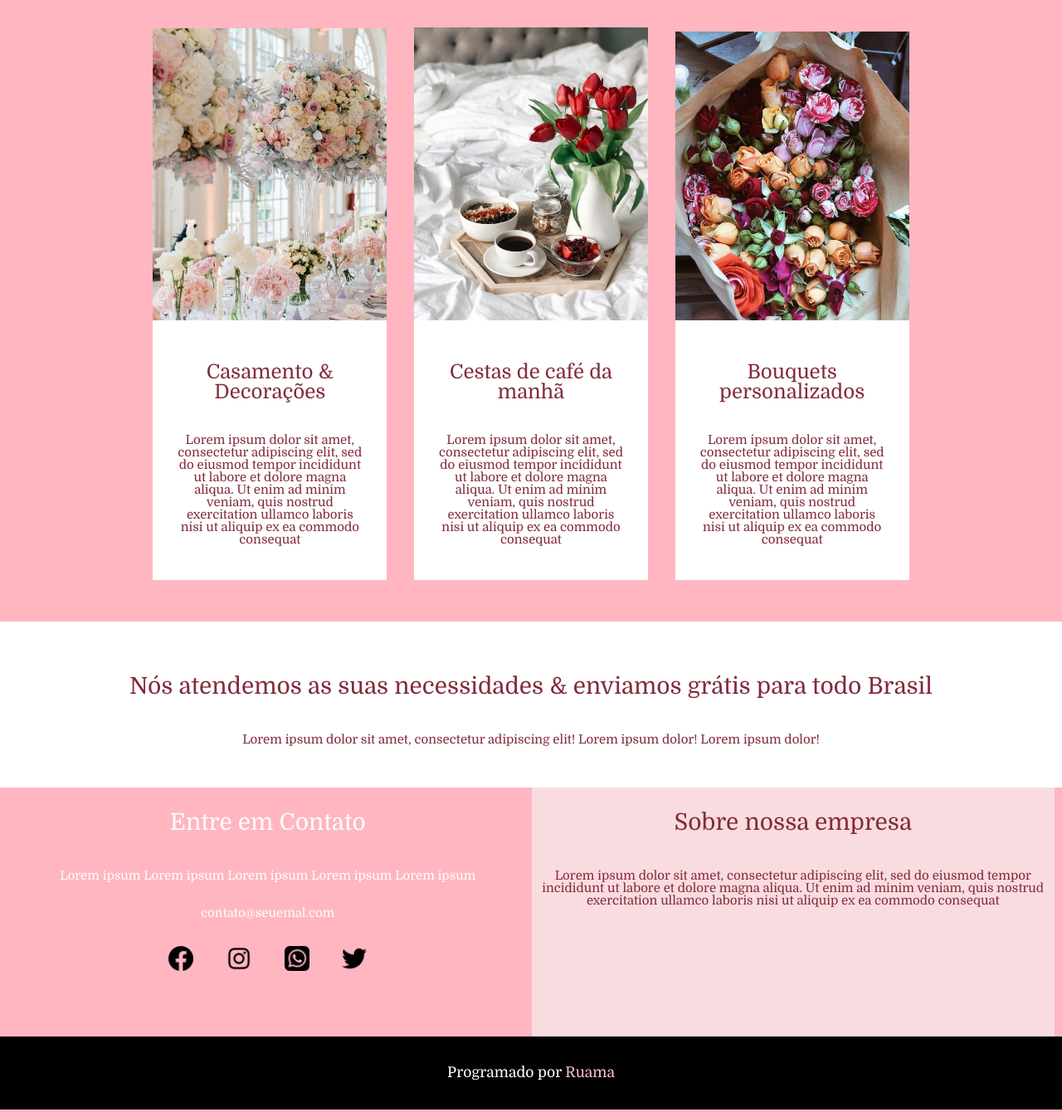
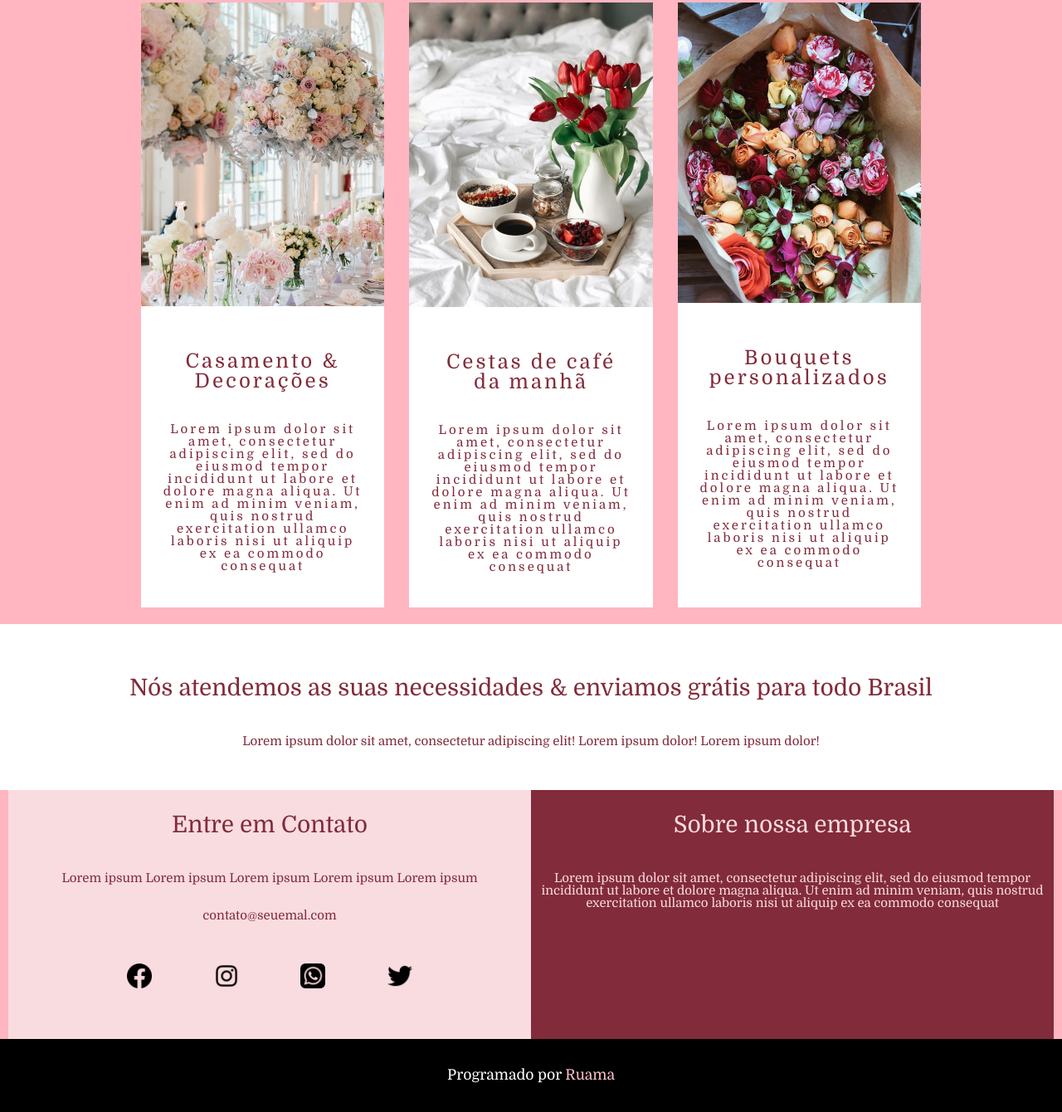
Before and after one commit to gothvadeer/Site-floricultura, a plain HTML site: page index.html in a window 1280 px wide. Shown: the part 661-2001 px from the top of the page at 83% size. Drawn offline with Linux system fonts and the light colour scheme; a web font is replaced by a local one.

Commit message:
not responsive

```diff
--- a/css/style.css
+++ b/css/style.css
@@ -2,7 +2,7 @@ body {
     font-family: 'Domine', serif;
     text-align: center;
     font-size: 1.1em;
-    background: lightpink;
+    background-color: lightpink;
     color: #333;
 }
 
@@ -50,12 +50,18 @@ p {
 #showcase {
     min-height: 450px;
     color: rgb(130, 43, 58);
-    text-align: center;
+
+}
+
+#showcase>.conteudo {
+    display: inline-block;
+    position: relative;
+
 }
 
 #showcase .bg-imagem {
     position: absolute;
-    background: url("images/bg-image.jpg");
+    background: url("../images/bg-image.jpg");
     background-position: center;
     background-repeat: no-repeat;
     background-size: cover;
@@ -76,35 +82,42 @@ p {
     padding-bottom: 2em;
 }
 
-.card {
-    display: block;
+.card-img {
     width: 100%;
-    height: auto;
+    height: 100%;
 
 }
 
 
-#section-2 .produtos {
+#section-2>.produtos {
+
+    display: flex;
+    gap: 30px;
     width: 940px;
     margin: 0 auto;
-    padding: 50px 0px;
-    text-align: center;
 }
 
-#section-2 .produtos li {
+.produtos>li {
     display: inline-block;
-    text-align: center;
-    vertical-align: auto;
-    width: 30%;
-    margin: 0 1.5%;
+    width: 33%;
     box-sizing: border-box;
     background: white;
     color: rgb(130, 43, 58);
+    margin: 20px 0 20px 0;
 
 }
 
 .card-conteudo {
     padding: 1.5em;
+    letter-spacing: 3px;
+    text-align: center;
+
+}
+
+.card {
+    display: block;
+    width: 100%;
+    height: auto;
 }
 
 #section-3 {
@@ -113,18 +126,31 @@ p {
     padding: 2em;
 }
 
+.box-flex {
+    display: flex;
+    justify-content: center;
+    justify-items: center;
+}
+
 #caixa-1 {
-    color: white;
-    width: 627px;
+    background: rgb(249, 220, 224);
+    color: rgb(130, 43, 58);
+    width: 630px;
     height: 300px;
-    display: inline-block;
-    vertical-align: top;
+
+}
+
+#caixa-2 {
+    background: rgb(130, 43, 58);
+    color: rgb(249, 220, 224);
+    width: 630px;
+    height: 300px;
 }
 
 #caixa-1 img {
     width: 30px;
     height: 30px;
-    padding: 1em;
+    padding: 2em;
 }
 
 #caixa-1 img:hover {
@@ -136,15 +162,7 @@ p {
     text-decoration: none;
 }
 
-#caixa-2 {
-    background: rgb(249, 220, 224);
-    color: rgb(130, 43, 58);
-    width: 630px;
-    height: 300px;
-    display: inline-block;
-    vertical-align: top;
-    padding: 0;
-}
+
 
 #main-footer div {
     text-align: center;
@@ -169,3 +187,14 @@ p {
     cursor: pointer;
     text-decoration: underline;
 }
+
+/* ==================== TENTANDO ======================= */
+
+@media (max-width:600px) {
+    #section-2>.produtos {
+        display: flex;
+        flex-direction: column;
+    }
+
+
+}
--- a/index.html
+++ b/index.html
@@ -4,6 +4,7 @@
 <head>
     <meta charset="UTF-8">
     <title>Site Exemplo</title>
+    <meta name="viewport" content="width=device-width, initial-scale=1.0">
     <link rel="stylesheet" href="css/reset.css">
     <link rel="stylesheet" href="css/style.css">
     <link rel="preconnect" href="https://fonts.googleapis.com">
@@ -14,11 +15,12 @@
 </head>
 
 <body>
-    <header id="showcase" class="grid">
+    <header id="showcase">
         <div class="bg-imagem"></div>
         <div class="conteudo">
             <h1>Bem-vindos à Un coquelicot!</h1>
-            <p>Lorem ipsum dolor sit amet, consectetur adipiscing elit, sed do eiusmod tempor incididunt ut labore et
+            <p id="responsive-p-1">Lorem ipsum dolor sit amet, consectetur adipiscing elit, sed do eiusmod tempor
+                incididunt ut labore et
                 dolore magna aliqua.</p>
             <a class="botao" href="#section-2"> Saiba mais </a>
         </div>
@@ -42,9 +44,8 @@
         <section id="section-2">
             <ul class="produtos">
                 <li>
-                    <div>
-                        <img class="card" src="images/casamento.jpg"
-                            alt="Uma mulher segurando um buquê de flores em seu casamento">
+                    <div class="card">
+                        <img class="card-img" src="images/casamento.jpg" alt="Flores de casamento e decorações">
                         <div class="card-conteudo">
                             <h3 class="card-titulo"> Casamento & Decorações </h3>
                             <p>Lorem ipsum dolor sit amet, consectetur adipiscing elit, sed do eiusmod tempor incididunt
@@ -57,8 +58,8 @@
                     </div>
                 </li>
                 <li>
-                    <div>
-                        <img class="card" src="images/breakfast.jpg" alt="Uma mesa de café da manhã com flores">
+                    <div class="card">
+                        <img class="card-img" src="images/breakfast.jpg" alt="Uma mesa de café da manhã com flores">
                         <div class="card-conteudo">
                             <h3 class="card-titulo">Cestas de café da manhã</h3>
                             <p>Lorem ipsum dolor sit amet, consectetur adipiscing elit, sed do eiusmod tempor incididunt
@@ -69,8 +70,8 @@
                     </div>
                 </li>
                 <li>
-                    <div>
-                        <img class="card" src="images/bouquet.jpg" alt="Um lindo bouquê de flores">
+                    <div class="card">
+                        <img class="card-img" src="images/bouquet.jpg" alt="Um lindo bouquê de flores">
                         <div class="card-conteudo">
                             <h3 class="card-titulo">Bouquets personalizados</h3>
                             <p>Lorem ipsum dolor sit amet, consectetur adipiscing elit, sed do eiusmod tempor incididunt
@@ -87,23 +88,23 @@
                 <p>Lorem ipsum dolor sit amet, consectetur adipiscing elit! Lorem ipsum dolor! Lorem ipsum dolor!</p>
             </div>
         </section>
-        <section>
+        <section class="box-flex">
             <div id="caixa-1">
                 <h2 class="conteudo-texto"> Entre em Contato </h2>
                 <p>Lorem ipsum Lorem ipsum Lorem ipsum Lorem ipsum Lorem ipsum
                     <br><br><br>
                     contato@seuemal.com
                 </p>
-                <a href="https://www.facebook.com/">
+                <a href="#">
                     <img src="images/fb.png" alt="logo do facebook">
                 </a>
-                <a href="">
+                <a href="#">
                     <img src="images/ig.png" alt="logo do instagram">
                 </a>
-                <a href="">
+                <a href="#">
                     <img src="images/wpp.png" alt="logo do whatsapp">
                 </a>
-                <a href="https://twitter.com/home">
+                <a href="#">
                     <img src="images/twitter.png" alt="logo do twitter">
                 </a>
             </div>
```
